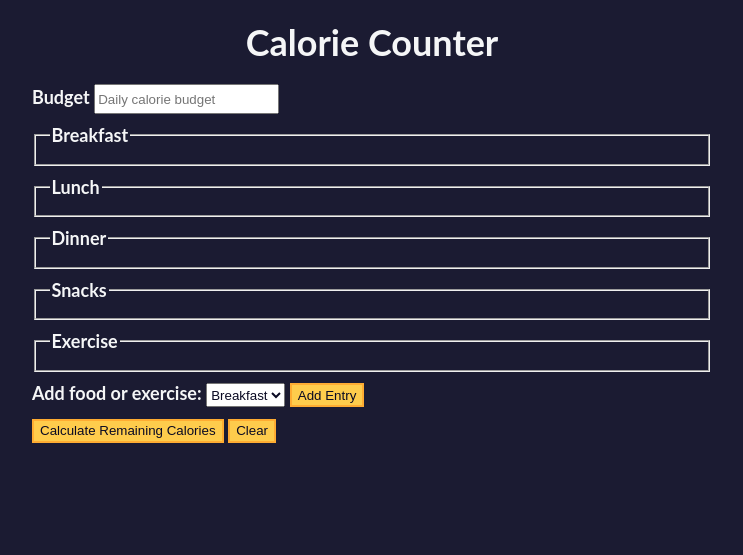
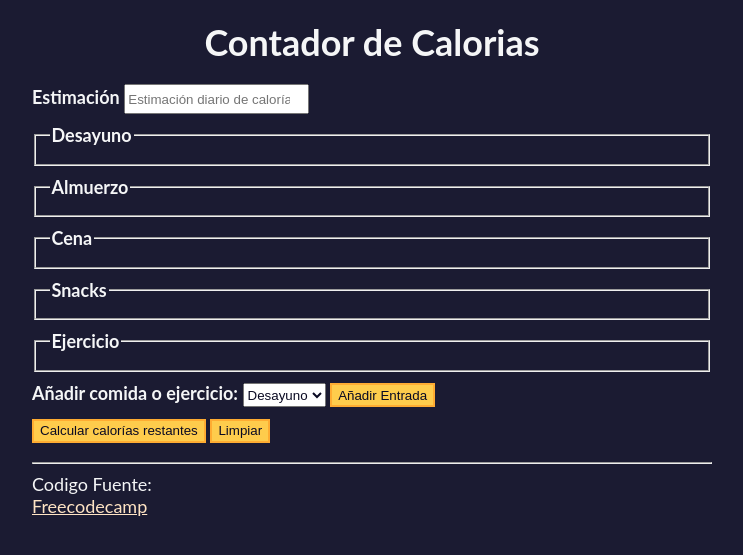
Before and after one commit to PaulPasaca/Calorie-Counter-JavaScript, a Django app: page / in a window 1280 px wide. Shown: the top 555 px of the page, without its empty margins (268-1011 px from the left). Run offline with Django 5.2, Linux system fonts and the light colour scheme.

Commit message:
Version final de proyecto Contador Calorias  V.2 Español

```diff
--- a/appcaloriecounter/static/js/script.js
+++ b/appcaloriecounter/static/js/script.js
@@ -1,10 +1,10 @@
 
-const calorieCounter = document.getElementById('calorie-counter');
-const budgetNumberInput = document.getElementById('budget');
-const entryDropdown = document.getElementById('entry-dropdown');
-const addEntryButton = document.getElementById('add-entry');
-const clearButton = document.getElementById('clear');
-const output = document.getElementById('output');
+const contadorCalorias = document.getElementById('contador-calorias');
+const in_Estimacion = document.getElementById('estimacion');
+const entradaDesplegable = document.getElementById('entrada-desplegable');
+const btn_añadirEntrada = document.getElementById('añadir-entrada');
+const btn_limpiar = document.getElementById('limpiar');
+const salida = document.getElementById('salida');
 let isError = false;
 
 
@@ -52,7 +52,7 @@ function isInvalidInput(str) {
 }
 
 //++++++++++Permitir a los usuarios añadir entradas al contador de calorías.++++++++++
-function addEntry() {
+function añadirEntrada() {
   // Puedes utilizar la propiedad value para obtener el valor de la opción seleccionada.
   //const targetId = '#' + entryDropdown.value;
   //Ahora necesitas apuntar al elemento .input-container dentro del elemento que tiene tu targetId
@@ -67,7 +67,7 @@ function addEntry() {
 
   */
 
-  const targetInputContainer = document.querySelector(`#${entryDropdown.value} .input-container`);
+  const targetInputContainer = document.querySelector(`#${entradaDesplegable.value} .input-container`);
   /**El método querySelectorAll() devuelve un NodeList de todos los elementos que coinciden con
    * el selector. Un NodeList es un objeto similar a un array, por lo que puede acceder a los
    *  elementos utilizando la notación de corchetes.
@@ -75,10 +75,10 @@ function addEntry() {
   const entryNumber = targetInputContainer.querySelectorAll('input[type="text"]').length + 1;
   // Declara una nueva variable HTMLString, y asígnale una cadena literal de plantilla vacía.
   const HTMLString = `
-  <label for="${entryDropdown.value}-${entryNumber}-name">Entry ${entryNumber} Name</label>
-  <input type="text" id="${entryDropdown.value}-${entryNumber}-name" placeholder="Name" />
-  <label for="${entryDropdown.value}-${entryNumber}-calories">Entry ${entryNumber} Calories</label>
-  <input type="number" min="0" id="${entryDropdown.value}-${entryNumber}-calories" placeholder="Calories"/>
+  <label for="${entradaDesplegable.value}-${entryNumber}-name">Entrada ${entryNumber} Nombre</label>
+  <input type="text" id="${entradaDesplegable.value}-${entryNumber}-name" placeholder="Nombre" />
+  <label for="${entradaDesplegable.value}-${entryNumber}-calories">Entrada ${entryNumber} Calorias</label>
+  <input type="number" min="0" id="${entradaDesplegable.value}-${entryNumber}-calories" placeholder="Calorias"/>
 
   `;
   //La propiedad innerHTML establece o devuelve el contenido HTML dentro de un elemento.
@@ -100,48 +100,48 @@ function addEntry() {
  * defecto usando el método preventDefault() de tu parámetro e.
  *
  */
-function calculateCalories(e) {
+function calcularCalorias(e) {
 
   e.preventDefault();
   isError = false;
 
-  const breakfastNumberInputs = document.querySelectorAll('#breakfast input[type=number]');
-  const lunchNumberInputs = document.querySelectorAll('#lunch input[type=number]');
-  const dinnerNumberInputs = document.querySelectorAll('#dinner input[type=number]');
-  const snacksNumberInputs = document.querySelectorAll('#snacks input[type=number]');
-  const exerciseNumberInputs = document.querySelectorAll('#exercise input[type=number]');
+  const in_desayunoNum = document.querySelectorAll('#desayuno input[type=number]');
+  const in_almuerzoNum = document.querySelectorAll('#almuerzo input[type=number]');
+  const in_cenaNum = document.querySelectorAll('#cena input[type=number]');
+  const in_snacksNum = document.querySelectorAll('#snacks input[type=number]');
+  const in_ejercicioNum = document.querySelectorAll('#ejercicio input[type=number]');
 
-  const breakfastCalories = getCaloriesFromInputs(breakfastNumberInputs);
-  const lunchCalories = getCaloriesFromInputs(lunchNumberInputs);
-  const dinnerCalories = getCaloriesFromInputs(dinnerNumberInputs);
-  const snacksCalories = getCaloriesFromInputs(snacksNumberInputs);
-  const exerciseCalories = getCaloriesFromInputs(exerciseNumberInputs);
-  const budgetCalories = getCaloriesFromInputs([budgetNumberInput]);
+  const caloriasDesayuno = obtenerCaloriasInputs(in_desayunoNum);
+  const caloriasAlmuerzo = obtenerCaloriasInputs(in_almuerzoNum);
+  const caloriasCena = obtenerCaloriasInputs(in_cenaNum);
+  const caloriasSnacks = obtenerCaloriasInputs(in_snacksNum);
+  const caloriasEjercicio = obtenerCaloriasInputs(in_ejercicioNum);
+  const caloriasEstimacion = obtenerCaloriasInputs([in_Estimacion]);
 
   if (isError) {
     return;
   }
 
-  const consumedCalories = breakfastCalories + lunchCalories + dinnerCalories + snacksCalories;
-  const remainingCalories = budgetCalories - consumedCalories + exerciseCalories;
-  const surplusOrDeficit = remainingCalories < 0 ? 'Surplus' : 'Deficit';
+  const caloriasConsumidas = caloriasDesayuno + caloriasAlmuerzo + caloriasCena + caloriasSnacks;
+  const caloríasRestantes = caloriasEstimacion - caloriasConsumidas + caloriasEjercicio;
+  const surplusOrDeficit = caloríasRestantes < 0 ? 'Surplus' : 'Deficit';
   //Math.abs DEVUELVE UN VALOR ABSOLUTO
-  output.innerHTML = `
-  <span class="${surplusOrDeficit.toLowerCase()}">${Math.abs(remainingCalories)} Calorie ${surplusOrDeficit}</span>
+  salida.innerHTML = `
+  <span class="${surplusOrDeficit.toLowerCase()}">${Math.abs(caloríasRestantes)} Calorias ${surplusOrDeficit}</span>
   <hr>
-  <p>${budgetCalories} Calories Budgeted</p>
-  <p>${consumedCalories} Calories Consumed</p>
-  <p>${exerciseCalories} Calories Burned</p>
+  <p>${caloriasEstimacion} Calorias Estimadas</p>
+  <p>${caloriasConsumidas} Calorias Consumidas</p>
+  <p>${caloriasEjercicio} Calorías Quemadas</p>
   `;
 
-  output.classList.remove('hide');
+  salida.classList.remove('hide');
 }
 /**
  * Función que obtenga el recuento de calorías de las
  * entradas del usuario.
 
  */
-function getCaloriesFromInputs(list) {
+function obtenerCaloriasInputs(list) {
   let calories = 0;
 
   for (const item of list) {
@@ -169,7 +169,7 @@ function getCaloriesFromInputs(list) {
 
 
 
-function clearForm() {
+function limpiarFormulario() {
   const inputContainers = Array.from(document.querySelectorAll('.input-container'));
 
   for (const container of inputContainers) {
@@ -178,22 +178,22 @@ function clearForm() {
 
   }
   // limpia el budgetNumberInput
-  budgetNumberInput.value = '';
+  in_Estimacion.value = '';
   /**
    * La diferencia entre innerText e innerHTML es que innerText no renderizará los elementos
    *  HTML, sino que mostrará las etiquetas y el contenido como texto sin formato.
    */
-  output.innerText = '';
+  salida.innerText = '';
   /**
    *Restaurar la clase hide al elemento de salida.La propiedad classList tiene un método .add()
    que es el opuesto al método .remove().Acepta una cadena que representa la clase a añadir al
    elemento.
 
    */
-  output.classList.add('hide');
+  salida.classList.add('hide');
 
 }
 
-addEntryButton.addEventListener("click", addEntry);
-calorieCounter.addEventListener("submit", calculateCalories);
-clearButton.addEventListener("click", clearForm);
+btn_añadirEntrada.addEventListener("click", añadirEntrada);
+contadorCalorias.addEventListener("submit", calcularCalorias);
+btn_limpiar.addEventListener("click", limpiarFormulario);
--- a/appcaloriecounter/templates/inicio.html
+++ b/appcaloriecounter/templates/inicio.html
@@ -5,64 +5,70 @@
 <head>
     <meta charset="utf-8">
     <link rel="stylesheet" href="{% static  'css/styles.css' %}">
-    <title>Calorie Counter</title>
+    <title>Contador de calorías</title>
 </head>
 
 <body>
     <main>
-        <h1>Calorie Counter</h1>
+        <h1>Contador de Calorias</h1>
         <div class="container">
-          <form id="calorie-counter">
-            <label for="budget">Budget</label>
+          <form id="contador-calorias">
+            <label for="estimacion">Estimación</label>
             <input
               type="number"
               min="0"
-              id="budget"
-              placeholder="Daily calorie budget"
+              id="estimacion"
+              placeholder="Estimación diario de calorías"
               required
             />
-            <fieldset id="breakfast">
-              <legend>Breakfast</legend>
+            <fieldset id="desayuno">
+              <legend>Desayuno</legend>
               <div class="input-container"></div>
             </fieldset>
-            <fieldset id="lunch">
-              <legend>Lunch</legend>
+            <fieldset id="almuerzo">
+              <legend>Almuerzo</legend>
               <div class="input-container"></div>
             </fieldset>
-            <fieldset id="dinner">
-              <legend>Dinner</legend>
+            <fieldset id="cena">
+              <legend>Cena</legend>
               <div class="input-container"></div>
             </fieldset>
             <fieldset id="snacks">
               <legend>Snacks</legend>
               <div class="input-container"></div>
             </fieldset>
-            <fieldset id="exercise">
-              <legend>Exercise</legend>
+            <fieldset id="ejercicio">
+              <legend>Ejercicio</legend>
               <div class="input-container"></div>
             </fieldset>
             <div class="controls">
               <span>
-                <label for="entry-dropdown">Add food or exercise:</label>
-                <select id="entry-dropdown" name="options">
-                  <option value="breakfast" selected>Breakfast</option>
-                  <option value="lunch">Lunch</option>
-                  <option value="dinner">Dinner</option>
+                <label for="entrada-desplegable">Añadir comida o ejercicio:</label>
+                <select id="entrada-desplegable" name="options">
+                  <option value="desayuno" selected>Desayuno</option>
+                  <option value="almuerzo">Almuerzo</option>
+                  <option value="cena">Cena</option>
                   <option value="snacks">Snacks</option>
-                  <option value="exercise">Exercise</option>
+                  <option value="ejercicio">Ejercicio</option>
                 </select>
-                <button type="button" id="add-entry">Add Entry</button>
+                <button type="button" id="añadir-entrada">Añadir Entrada</button>
               </span>
             </div>
             <div>
               <button type="submit">
-                Calculate Remaining Calories
+                Calcular calorías restantes
               </button>
-              <button type="button" id="clear">Clear</button>
+              <button type="button" id="limpiar">Limpiar</button>
             </div>
           </form>
-          <div id="output" class="output hide"></div>
+          <div id="salida" class="output hide"></div>
+          <hr>
+          Codigo Fuente:
+            <br>
+            <a href="https://www.freecodecamp.org/learn/javascript-algorithms-and-data-structures-v8/#learn-basic-javascript-by-building-a-role-playing-game
+            " style="color:bisque" >Freecodecamp </a>
         </div>
+
       </main>
     <script src="{% static '/js/script.js' %} "></script>
 </body>
```
Also changed, not shown: appcaloriecounter/static/css/styles.css (line endings or trailing spaces).
